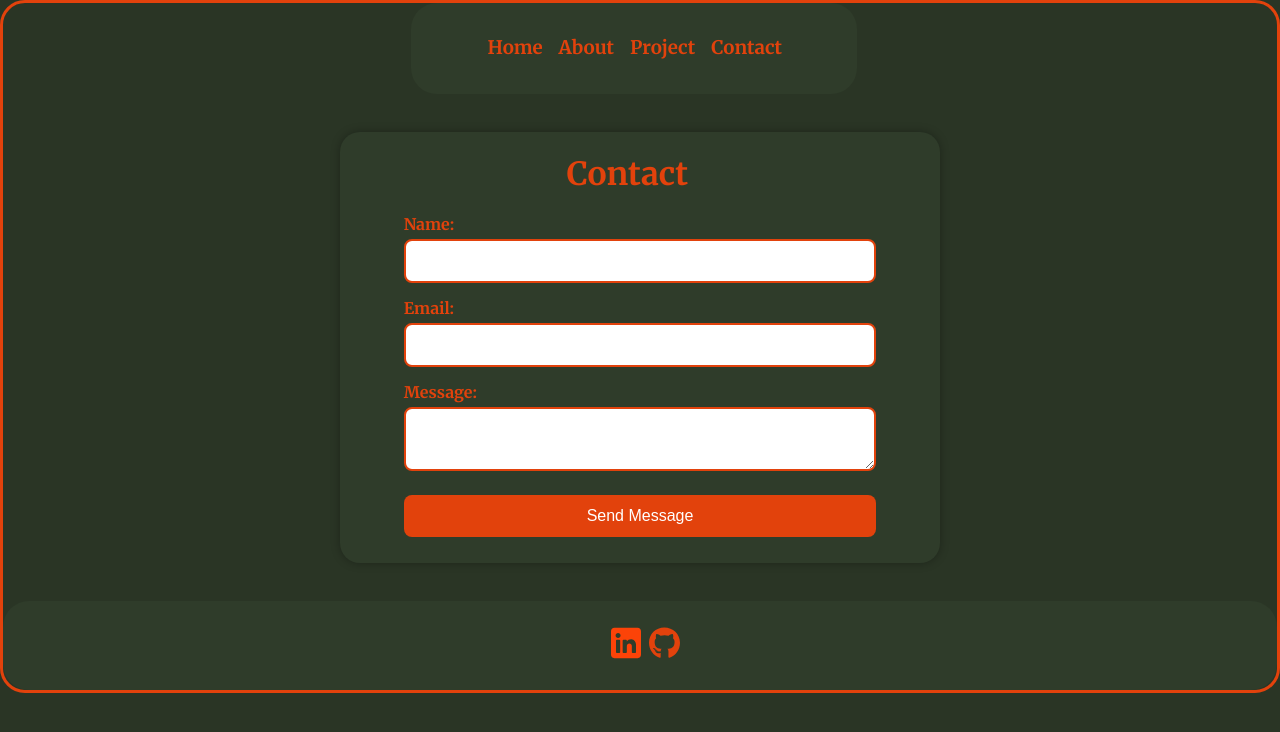
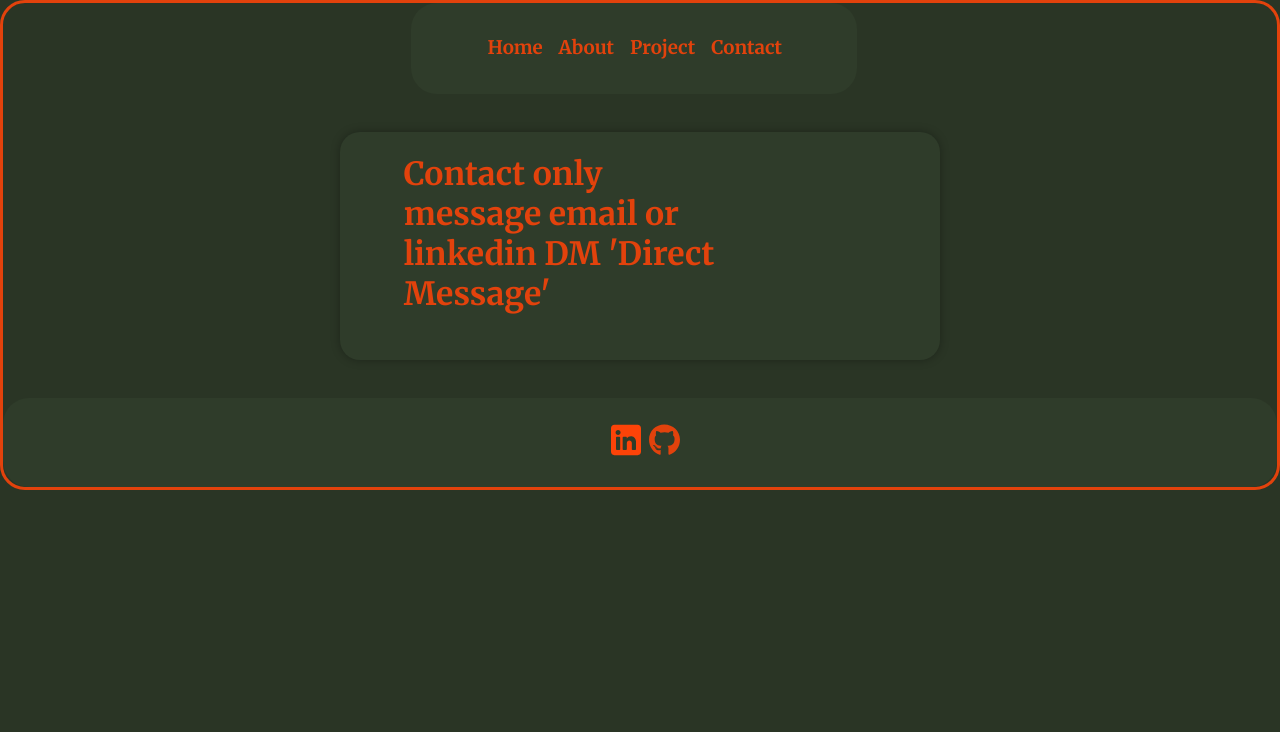
Before and after one commit to joshuaminerxa78/JCWebsite, a React (Vite) app: page /contact in a window 1280 px wide. Shown: the top 732 px of the page. Built offline with nearby package versions, Linux system fonts and the light colour scheme.

Commit message:
Your message.

```diff
--- a/src/Components/Contact/Contact.css
+++ b/src/Components/Contact/Contact.css
@@ -12,47 +12,8 @@
 }
 
 #topic12{
-    margin-left: 34.5%;
+    margin-left: 0%;
     margin-bottom: 20px;
-    width: 40%;
+    width: 70%;
     margin-top: 2%;
 }
-
-form label {
-    display: block;
-    margin-top: 15px;
-    font-weight: bold;
-}
-
-form input,
-form textarea {
-    width: 100%;
-    padding: 10px;
-    border: 2px solid rgba(226,66,12,255);
-    border-radius: 8px;
-    margin-top: 5px;
-    font-size: 1rem;
-    background-color: #fff;
-    color: #000;
-    font-family: "Merriweather", serif;
-}
-
-form textarea {
-    resize: vertical;
-}
-
-button {
-    background-color: rgba(226,66,12,255);
-    color: white;
-    border: none;
-    padding: 12px 20px;
-    margin-top: 20px;
-    border-radius: 8px;
-    font-size: 1rem;
-    cursor: pointer;
-    width: 100%;
-}
-
-button:hover {
-    background-color: rgb(180, 50, 10);
-}
--- a/src/Components/Contact/Contact.jsx
+++ b/src/Components/Contact/Contact.jsx
@@ -23,19 +23,7 @@ function Contact() {
     return (
         <div>
             <main className="form-container">
-                <h1 id="topic12">Contact</h1>
-                <form ref={form} name="contact" onSubmit={sendEmail}>
-                    <label htmlFor="name">Name:</label>
-                    <input type="text" id="name" name="user_name" required />
-
-                    <label htmlFor="email">Email:</label>
-                    <input type="email" id="email" name="user_email" required />
-
-                    <label htmlFor="message">Message:</label>
-                    <textarea id="message" name="message" required></textarea>
-
-                    <button type="submit">{isSent ? 'Thank you!' : isError ? 'Something went wrong. Please try again later.' : 'Send Message'}</button>
-                </form>
+                <h1 id="topic12">Contact only message email or linkedin DM 'Direct Message' </h1>
             </main>
         </div>
     );
--- a/src/Components/Home/Home.jsx
+++ b/src/Components/Home/Home.jsx
@@ -12,7 +12,7 @@ function Home() {
           <span className="wrap">
             <Typewriter
               words={[
-                "I'm a Software Developer.",
+                "I'm a software engineer.","I'm a data science", "I'm a data analytics ",
                 "Soon coming..."]} loop={true} cursor cursorStyle= "|" typeSpeed={70} deleteSpeed={50} delaySpeed={1500} />
           </span>
         </h1>
--- a/src/Components/Project/data_project.js
+++ b/src/Components/Project/data_project.js
@@ -10,4 +10,8 @@ export const project = [
     {
         project_names: "Hand Gesture Recognition - Sign Speak AI in 2025 PROJ381 final marks is 83%",
         project_explain: "Worked on a Computer Vision project to detect hand gestures using Python and OpenCV, aimed at improving accessibility for the deaf and hard-of-hearing community."
+    },
+    {
+        project_names: "Make chat-bot using API design front and back-end ",
+        project_explain: "I used gemini as Google AI and i find API link and safety prevent harm from bad actor, and Tools Used: JavaScript and React and API desing and Back-end as express fetch and send."
     }]
```
